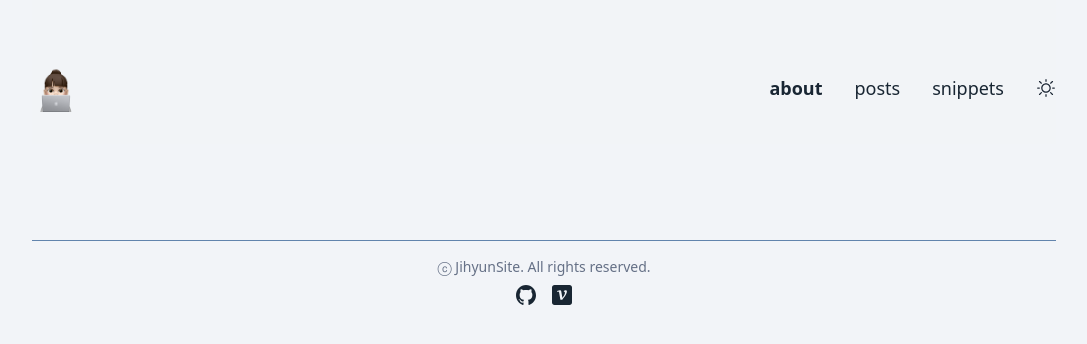
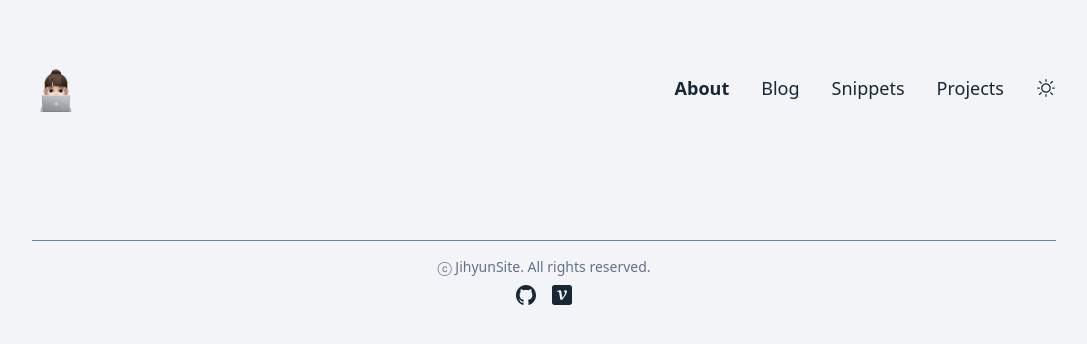
Before and after one commit to jhsung23/my-site, a Next.js app: page / in a window 1280 px wide. Shown: the top 344 px of the page, without its empty margins (96-1183 px from the left). Built offline with nearby package versions, Linux system fonts and the light colour scheme.

Commit message:
feat: projects 메뉴 추가

```diff
--- a/src/components/layouts/Nav.tsx
+++ b/src/components/layouts/Nav.tsx
@@ -3,9 +3,10 @@ import NavLink from '../common/NavLink';
 export default function Nav() {
   return (
     <nav className="flex select-none">
-      <NavLink href="/">about</NavLink>
-      <NavLink href="/posts">posts</NavLink>
-      <NavLink href="/snippets">snippets</NavLink>
+      <NavLink href="/">About</NavLink>
+      <NavLink href="/posts">Blog</NavLink>
+      <NavLink href="/snippets">Snippets</NavLink>
+      <NavLink href="/projects">Projects</NavLink>
     </nav>
   );
 }
```
